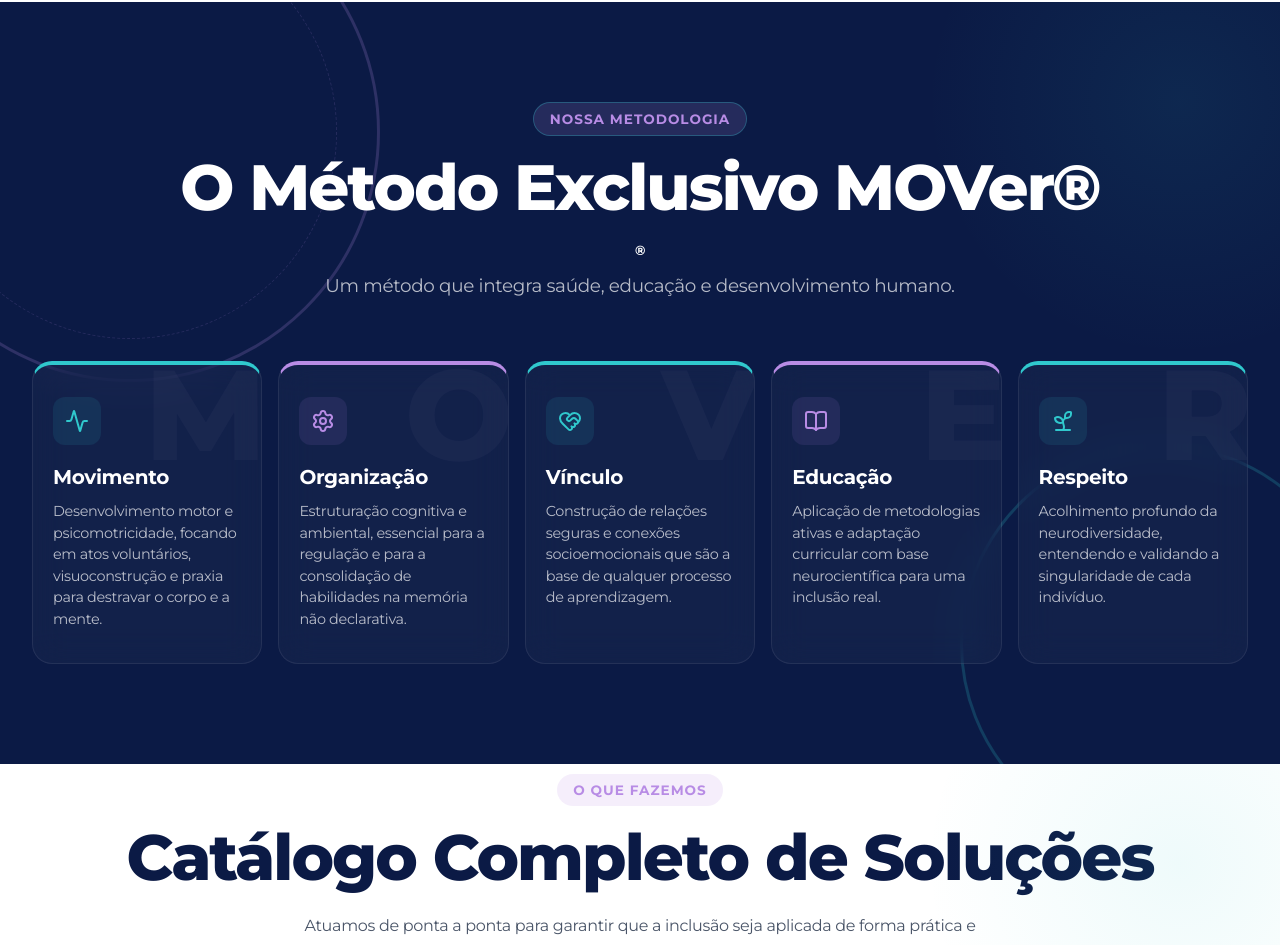
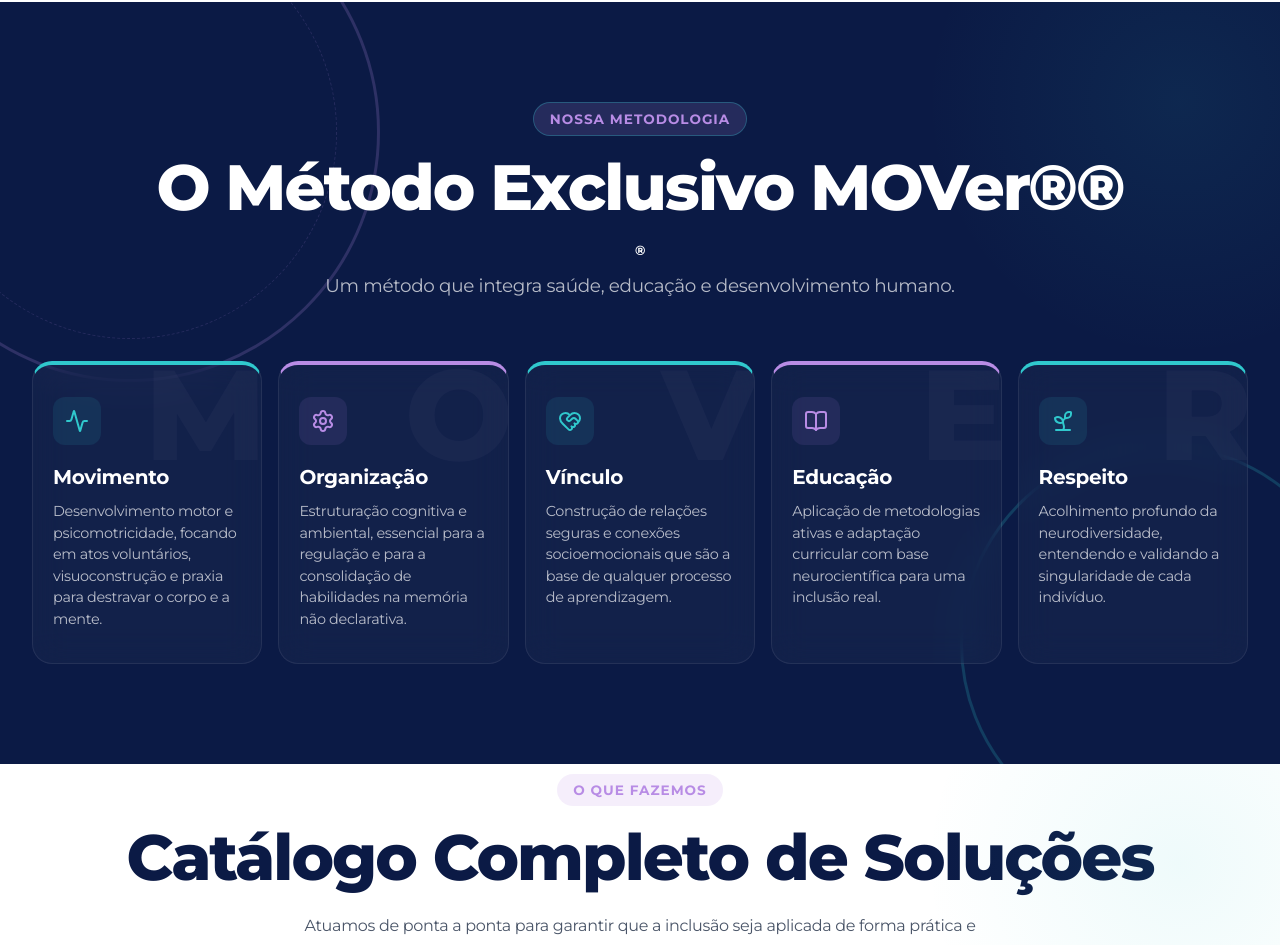
Before and after one commit to JLopes2024/inclusivamente-redesign, a React (Vite) app: page / in a window 1280 px wide. Shown: the part 2500-3445 px from the top of the page. Built offline with nearby package versions, Linux system fonts and the light colour scheme.

Commit message:
Update Methodology.jsx

```diff
--- a/src/sections/Methodology.jsx
+++ b/src/sections/Methodology.jsx
@@ -43,7 +43,7 @@ export default function Methodology() {
       <div className="container relative-z">
         <div className="methodology-header">
           <span className="section-tag dark-tag">NOSSA METODOLOGIA</span>
-          <h2 className="title text-white">O Método Exclusivo MOVer®</h2> <h5>®</h5>
+          <h2 className="title text-white">O Método Exclusivo MOVer<span>®</span>®</h2> <h5>®</h5>
           <p className="methodology-subtitle">
             Um método que integra saúde, educação e desenvolvimento humano.
           </p>
```
